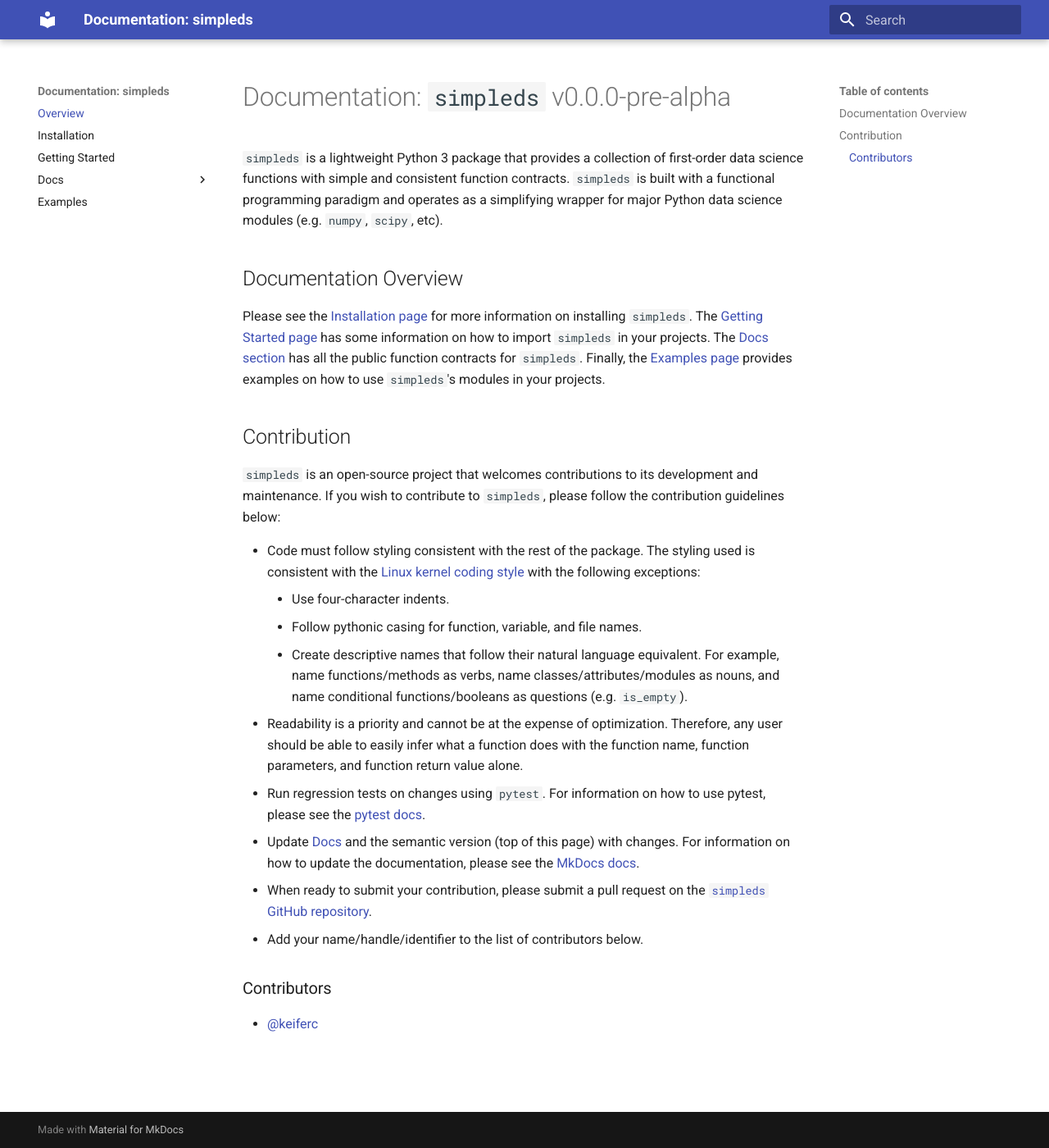
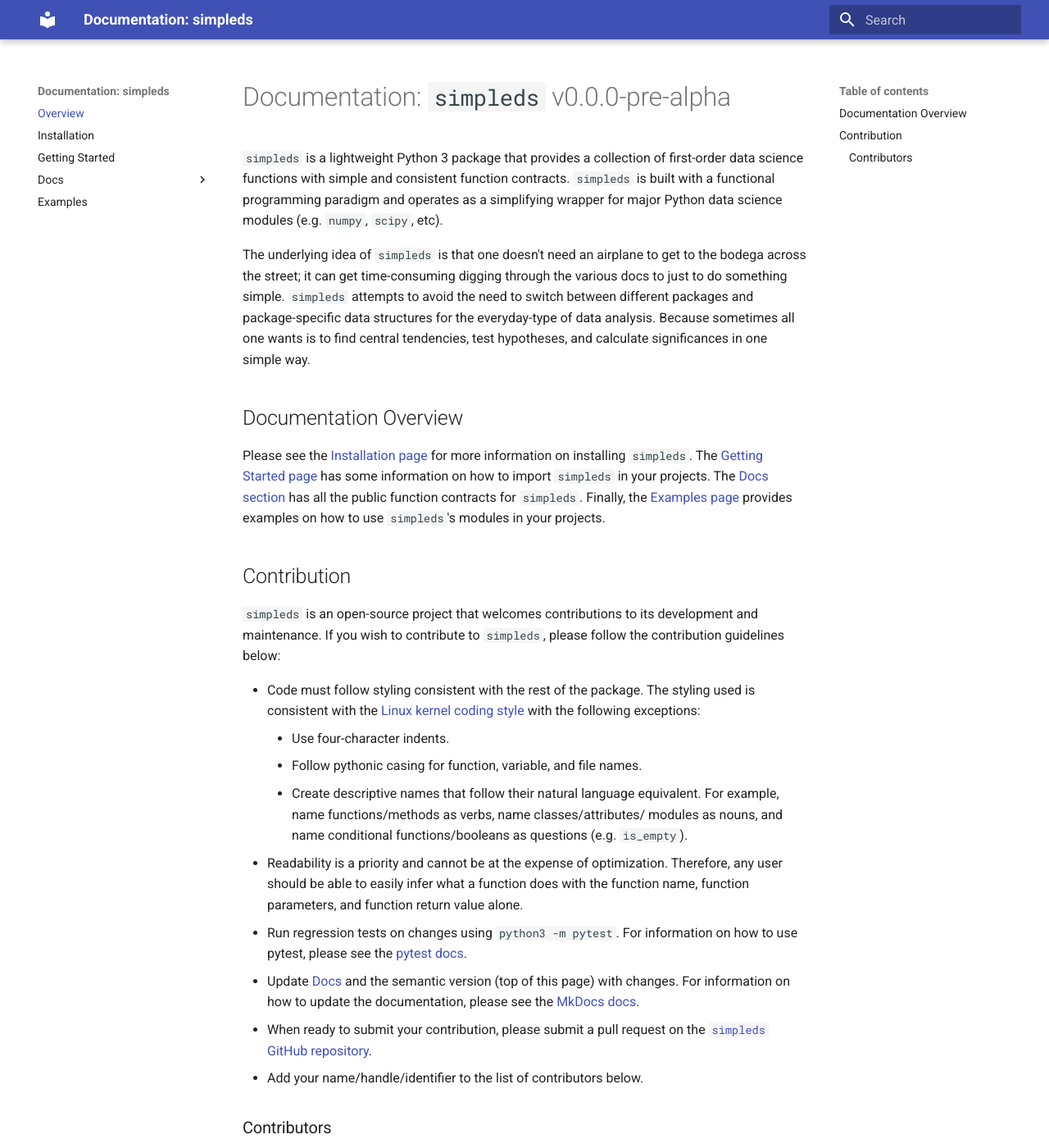
Before and after one commit to keiferc/simpleds, an MkDocs documentation site: the page built from docs/index.md, in a window 1280 px wide and 1400 px high. Shown: the whole window at 82% size. Built offline with MkDocs 1.6.1 and Material for MkDocs 9.7.7, drawn with Linux system fonts in a browser that asks for light colours.

Commit message:
updated docs with background

```diff
--- a/docs/index.md
+++ b/docs/index.md
@@ -3,6 +3,15 @@
 `simpleds` is a lightweight Python 3 package that provides a collection of
 first-order data science functions with simple and consistent function
 contracts. `simpleds` is built with a functional programming paradigm and operates as a simplifying wrapper for major Python data science modules (e.g. `numpy`, `scipy`, etc).
+
+The underlying idea of `simpleds` is that one doesn't need an airplane to get
+to the bodega across the street; it can get time-consuming digging through
+the various docs to just to do something simple. `simpleds` attempts to avoid
+the need to switch between different packages and package-specific data
+structures for the everyday-type of data analysis. Because sometimes all one
+wants is to find central tendencies, test hypotheses, and calculate
+significances in one simple way.
+
 
 ## Documentation Overview
 
@@ -24,12 +33,13 @@ please follow the contribution guidelines below:
     - Use four-character indents.
     - Follow pythonic casing for function, variable, and file names.
     - Create descriptive names that follow their natural language equivalent.
-      For example, name functions/methods as verbs, name classes/attributes/modules as nouns, and name conditional functions/booleans as questions
+      For example, name functions/methods as verbs, name classes/attributes/
+      modules as nouns, and name conditional functions/booleans as questions
       (e.g. `is_empty`).
 - Readability is a priority and cannot be at the expense of optimization.
   Therefore, any user should be able to easily infer what a function does with the function name, function parameters, and function return value alone.
-- Run regression tests on changes using `pytest`. For information on how to use
-  pytest, please see the [pytest docs](https://docs.pytest.org/en/stable/contents.html).
+- Run regression tests on changes using `python3 -m pytest`. For information on
+  how to use pytest, please see the [pytest docs](https://docs.pytest.org/en/stable/contents.html).
 - Update [Docs](interfaces/stats.md) and the semantic version (top of this
   page) with
   changes. For information on how to update the documentation, please see the
```
